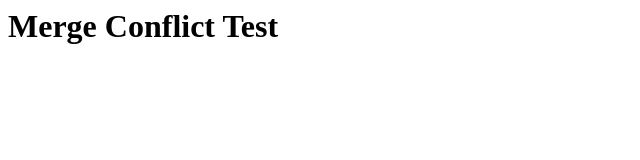
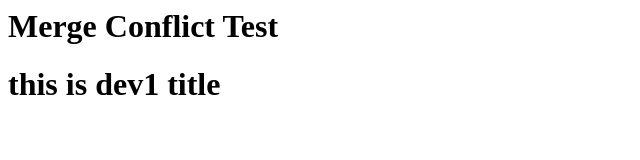
Before and after one commit to mintechkyaw/gitbasics.github.io, a plain HTML site: page index.html in a window 1280 px wide. Shown: the whole page, without its empty margins (0-640 px from the left). Drawn offline with Linux system fonts and the light colour scheme.

Commit message:
from dev1

```diff
--- a/index.html
+++ b/index.html
@@ -6,5 +6,8 @@
   </head>
   <body>
     <h1>Merge Conflict Test</h1>
+    <header>
+        <h1>this is dev1 title</h1>
+    </header>
   </body>
 </html>
```
